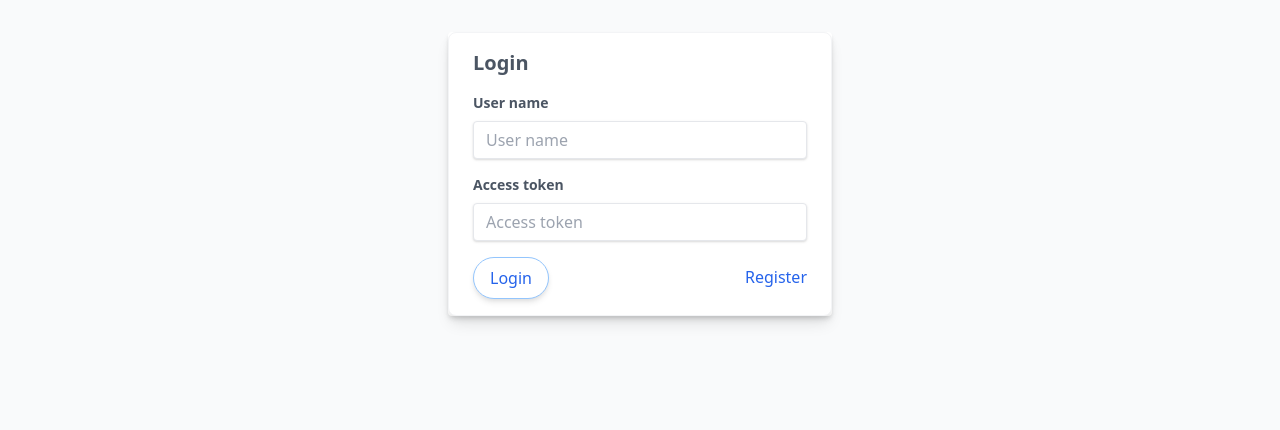
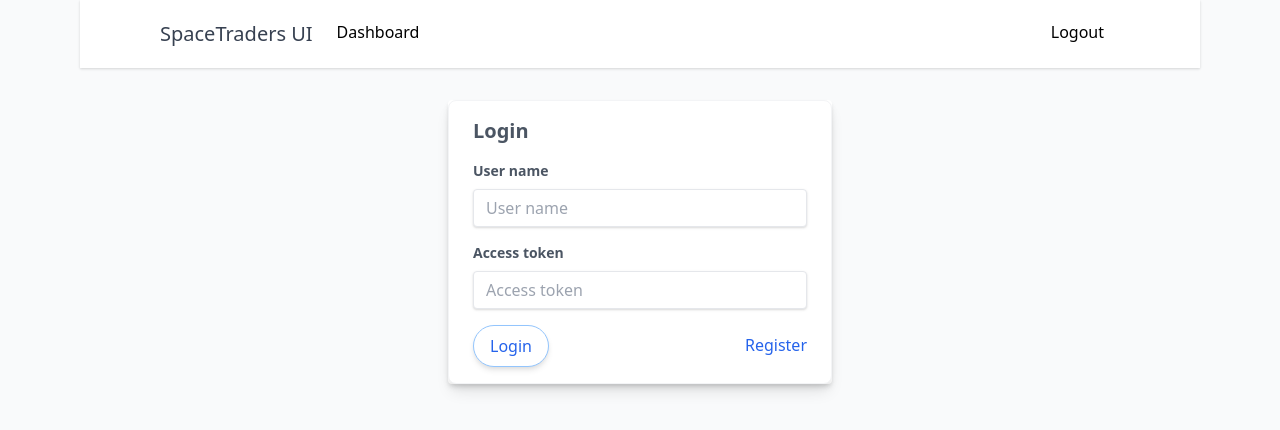
Before and after one commit to Kaishiyoku/erebos, a React (Create React App) app: page /login in a window 1280 px wide. Shown: the top 430 px of the page. Built offline with nearby package versions, Linux system fonts and the light colour scheme.

Commit message:
added navbar

```diff
--- a/src/App.js
+++ b/src/App.jsx
@@ -3,16 +3,21 @@ import Dashboard from './pages/Dashboard';
 import Login from './pages/Login';
 import Register from './pages/Register';
 import {Router} from '@reach/router';
+import Navbar from './components/navbar/Navbar';
+import Logout from './pages/Logout';
 
 function App() {
     const Home = isLoggedIn() ? Dashboard : Login;
 
     return (
-        <div className="container mt-8 px-4 lg:px-20 mx-auto">
+        <div className="container px-4 lg:px-20 mx-auto">
+            <Navbar label="SpaceTraders UI" className="mb-8"/>
+
             <Router>
                 <Home path="/"/>
                 <Dashboard path="/dashboard"/>
                 <Login path="/login"/>
+                <Logout path="/logout"/>
                 <Register path="/register"/>
             </Router>
         </div>
--- /dev/null
+++ b/src/components/navbar/Navbar.jsx
@@ -0,0 +1,38 @@
+import {Link} from '@reach/router';
+import PropTypes from 'prop-types';
+import NavbarItem from './NavbarItem';
+
+function Navbar(props) {
+    return (
+        <div className="bg-white shadow mb-8">
+            <div className="container lg:px-20 mx-auto">
+                <div className="lg:flex lg:items-center">
+                    <div className="flex justify-between items-center">
+                        <div className="text-xl mr-2 ml-2 md:ml-0 py-5">
+                            <Link to="/" className="text-white text-gray-700 transition-all duration-200 hover:text-black">
+                                {props.label}
+                            </Link>
+                        </div>
+                        <button className="lg:hidden py-4 px-6 text-xl transition-all outline-none duration-200 text-gray-500 hover:text-black hover:bg-gray-50 focus:outline-none focus:ring-4 focus:ring-primary-200 focus:ring-inset" data-navbar-control="">
+                            <svg className="w-6 h-6" fill="none" stroke="currentColor" viewBox="0 0 24 24" xmlns="http://www.w3.org/2000/svg"><path strokeLinecap="round" strokeLinejoin="round" strokeWidth="2" d="M4 6h16M4 12h16M4 18h16"></path></svg>
+                        </button>
+                    </div>
+                    <div className="flex flex-grow flex-col items-center lg:flex-row lg:justify-between transition-all duration-500 overflow-hidden">
+                        <div className="lg:flex w-full lg:w-auto">
+                            <NavbarItem to="/dashboard" label="Dashboard"/>
+                        </div>
+                        <div className="lg:flex w-full lg:w-auto">
+                            <NavbarItem to="/logout" label="Logout"/>
+                        </div>
+                    </div>
+                </div>
+            </div>
+        </div>
+    );
+}
+
+Navbar.propTypes = {
+    label: PropTypes.string.isRequired,
+};
+
+export default Navbar;
--- /dev/null
+++ b/src/components/navbar/NavbarItem.jsx
@@ -0,0 +1,17 @@
+import {Link} from '@reach/router';
+import PropTypes from 'prop-types';
+
+function NavbarItem(props) {
+    return (
+        <Link to={props.to} className="block cursor-pointer block transition-all duration-200 px-4 py-5 text-black lg:border-b-4 border-l-4 lg:border-l-0 hover:text-black hover:bg-gray-50 border-transparent">
+            {props.label}
+        </Link>
+    );
+}
+
+NavbarItem.propTypes = {
+    label: PropTypes.string.isRequired,
+    to: PropTypes.string.isRequired,
+};
+
+export default NavbarItem;
--- /dev/null
+++ b/src/pages/Logout.jsx
@@ -0,0 +1,19 @@
+import {useEffect} from 'react';
+import logout from '../core/local_storage/logout';
+import {Link} from '@reach/router';
+
+function Logout() {
+    useEffect(() => {
+        logout();
+    }, []);
+
+    return (
+        <div className="mb-4 px-3 py-4 bg-green-100 border-l-4 border-green-300 rounded">
+            <div>You have been logged out.</div>
+
+            <Link to="/" className="py-2 text-blue-600 cursor-pointer hover:text-blue-800 hover:underline">Back to landing page.</Link>
+        </div>
+    );
+}
+
+export default Logout;
```
